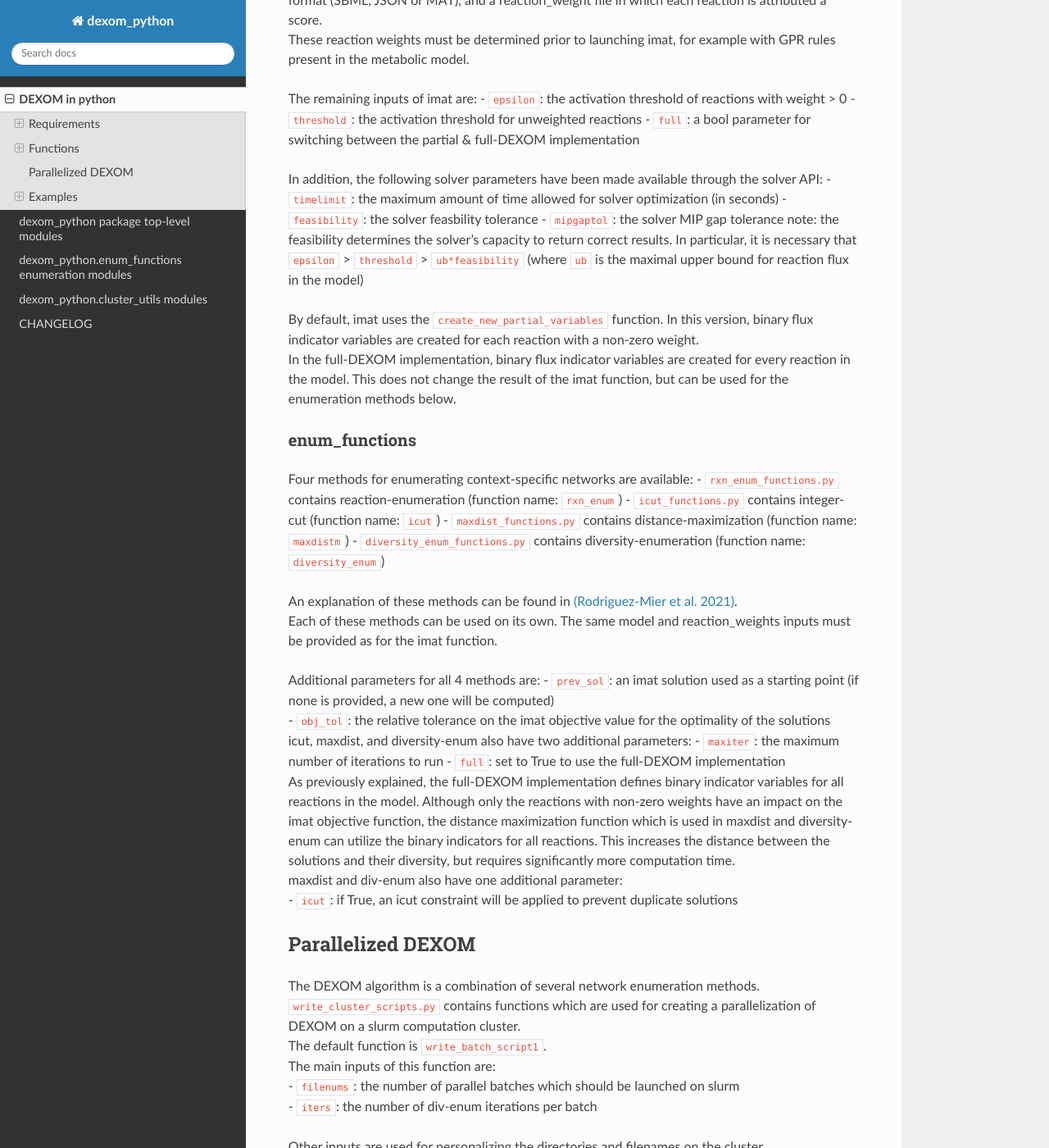
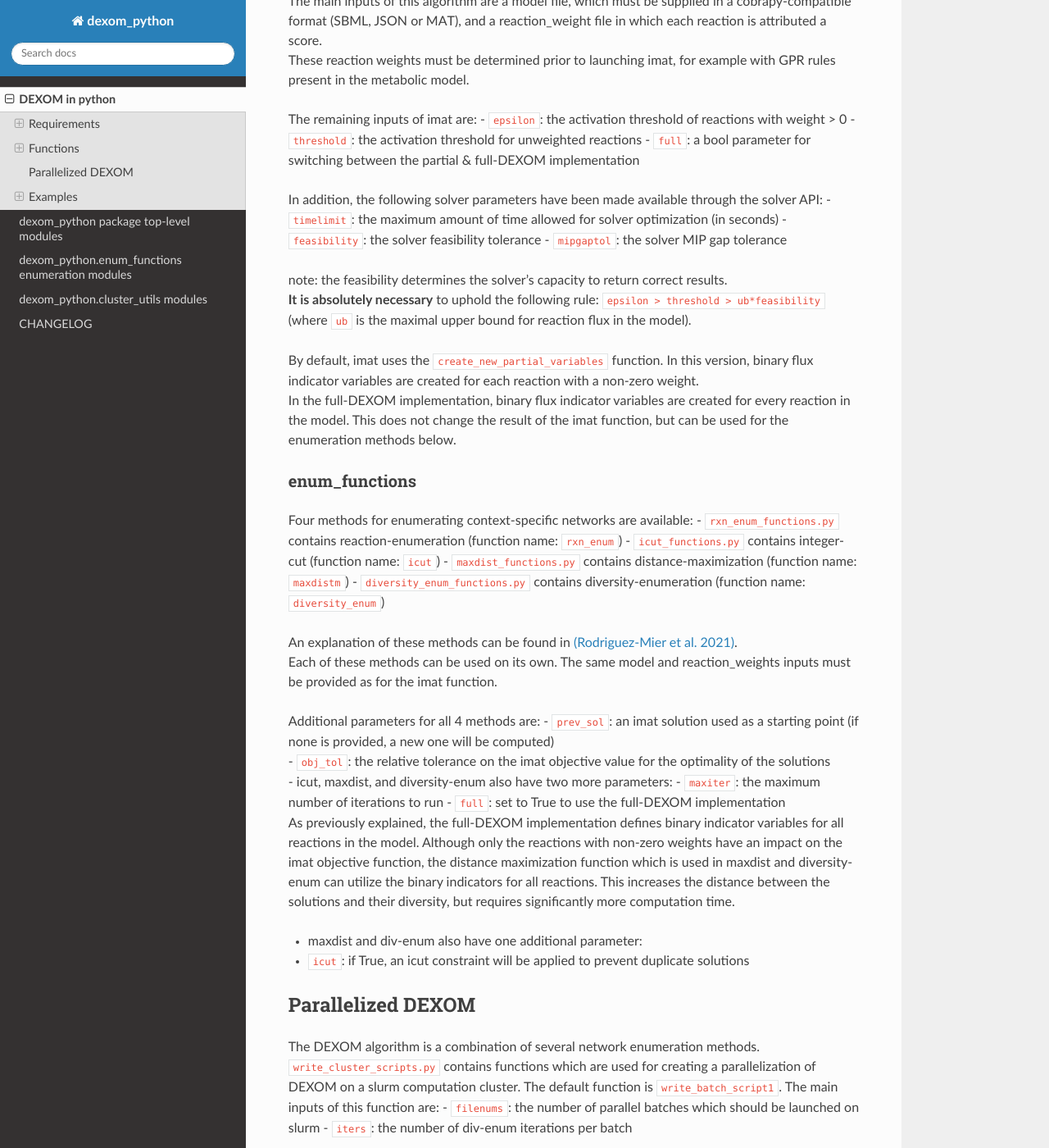
Before and after one commit to MetExplore/dexom-python, a Sphinx documentation site: the page built from docs/readme.rst, in a window 1280 px wide and 1400 px high, scrolled down 1522 px. Shown: the whole window at 82% size. Built offline with Sphinx 7.4.7 and the Read the Docs theme 2.0.0, drawn with Linux system fonts in a browser that asks for light colours; some of the changed text lies outside the part shown.

Commit message:
bugfix: no more problems with values of epsilon, threshold and feasibility tolerance

```diff
--- a/docs/readme.rst
+++ b/docs/readme.rst
@@ -88,11 +88,14 @@ switching between the partial & full-DEXOM implementation
 In addition, the following solver parameters have been made available
 through the solver API: - ``timelimit``: the maximum amount of time
 allowed for solver optimization (in seconds) - ``feasibility``: the
-solver feasbility tolerance - ``mipgaptol``: the solver MIP gap
-tolerance note: the feasibility determines the solver’s capacity to
-return correct results. In particular, it is necessary that ``epsilon``
-> ``threshold`` > ``ub*feasibility`` (where ``ub`` is the maximal upper
-bound for reaction flux in the model)
+solver feasibility tolerance - ``mipgaptol``: the solver MIP gap
+tolerance
+
+| note: the feasibility determines the solver’s capacity to return
+  correct results.
+| **It is absolutely necessary** to uphold the following rule:
+  ``epsilon > threshold > ub*feasibility`` (where ``ub`` is the maximal
+  upper bound for reaction flux in the model).
 
 | By default, imat uses the ``create_new_partial_variables`` function.
   In this version, binary flux indicator variables are created for each
@@ -123,8 +126,8 @@ name: ``diversity_enum``)
   be computed)
 | - ``obj_tol``: the relative tolerance on the imat objective value for
   the optimality of the solutions
-| icut, maxdist, and diversity-enum also have two additional parameters:
-  - ``maxiter``: the maximum number of iterations to run - ``full``: set
+| - icut, maxdist, and diversity-enum also have two more parameters: -
+  ``maxiter``: the maximum number of iterations to run - ``full``: set
   to True to use the full-DEXOM implementation
 | As previously explained, the full-DEXOM implementation defines binary
   indicator variables for all reactions in the model. Although only the
@@ -133,9 +136,10 @@ name: ``diversity_enum``)
   and diversity-enum can utilize the binary indicators for all
   reactions. This increases the distance between the solutions and their
   diversity, but requires significantly more computation time.
-| maxdist and div-enum also have one additional parameter:
-| - ``icut``: if True, an icut constraint will be applied to prevent
-  duplicate solutions
+
+-  maxdist and div-enum also have one additional parameter:
+-  ``icut``: if True, an icut constraint will be applied to prevent
+   duplicate solutions
 
 Parallelized DEXOM
 ------------------
@@ -144,11 +148,10 @@ Parallelized DEXOM
   methods.
 | ``write_cluster_scripts.py`` contains functions which are used for
   creating a parallelization of DEXOM on a slurm computation cluster.
-| The default function is ``write_batch_script1``.
-| The main inputs of this function are:
-| - ``filenums``: the number of parallel batches which should be
-  launched on slurm
-| - ``iters``: the number of div-enum iterations per batch
+  The default function is ``write_batch_script1``. The main inputs of
+  this function are: - ``filenums``: the number of parallel batches
+  which should be launched on slurm - ``iters``: the number of div-enum
+  iterations per batch
 
 Other inputs are used for personalizing the directories and filenames on
 the cluster.
@@ -244,3 +247,11 @@ following scripts:
   iteration and the proportion of duplicate solutions.
 | The ``.png`` files contain boxplots of the pathway enrichment tests as
   well as a 2D PCA plot of the binary solution vectors.
+
+Cell-specific reconstruction
+~~~~~~~~~~~~~~~~~~~~~~~~~~~~
+
+A more complete example of how to use DEXOM-python as a part of a
+cell-specific network reconstruction pipeline, including a snakemake
+workflow adapted for cluster usage, can be found here:
+https://forgemia.inra.fr/metexplore/cbm/ocmmed
```
Also changed, not shown: other parts of docs/readme.rst (+6 -6 lines), 9 other files.
